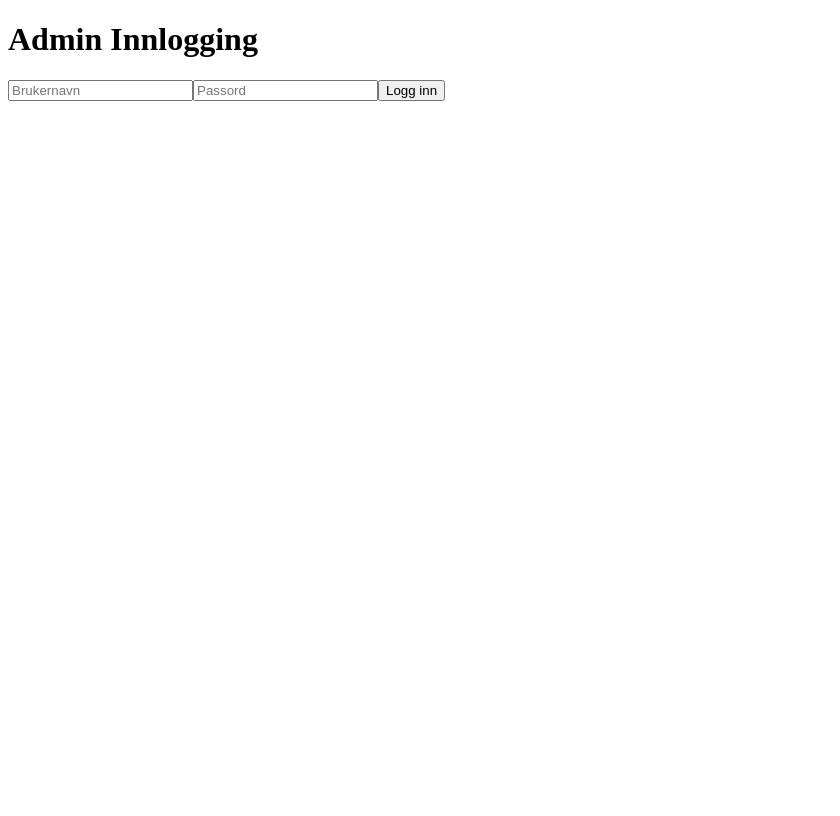
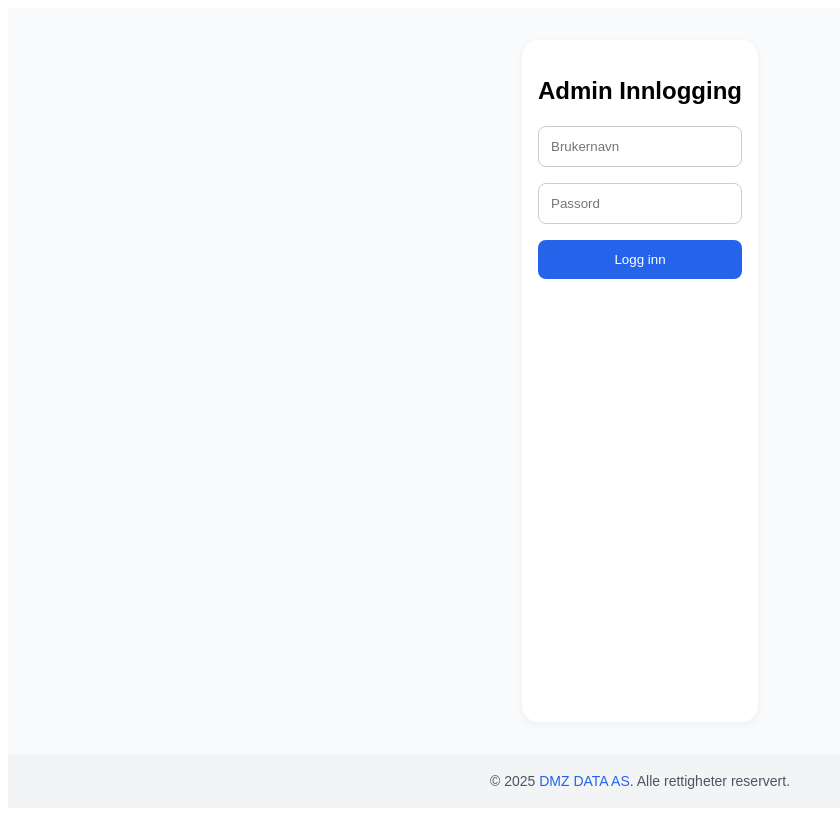
Before and after one commit to anderswr/chatbox-config, a Next.js app: page /admin in a window 1280 px wide. Shown: the whole page, without its empty margins (0-840 px from the left). Built offline with nearby package versions, Linux system fonts and the light colour scheme.

Commit message:
Update admin.js

```diff
--- a/pages/admin.js
+++ b/pages/admin.js
@@ -49,56 +49,115 @@ export default function Admin() {
     else alert("Kunne ikke lagre");
   }
 
+  const layoutStyle = {
+    fontFamily: "sans-serif",
+    lineHeight: "1.6",
+    display: "flex",
+    flexDirection: "column",
+    minHeight: "100vh",
+    backgroundColor: "#f9fafb",
+  };
+
+  const containerStyle = {
+    flex: 1,
+    maxWidth: "600px",
+    margin: "2rem auto",
+    padding: "1rem",
+    backgroundColor: "white",
+    borderRadius: "1rem",
+    boxShadow: "0 2px 8px rgba(0, 0, 0, 0.05)",
+  };
+
+  const footerStyle = {
+    padding: "1rem",
+    textAlign: "center",
+    backgroundColor: "#f3f4f6",
+    fontSize: "0.875rem",
+    color: "#4b5563",
+  };
+
   if (!isLoggedIn) {
     return (
-      <div className="p-4 max-w-md mx-auto">
-        <h1 className="text-xl font-bold mb-4">Admin Innlogging</h1>
-        <form onSubmit={handleLogin} className="space-y-4">
+      <div style={layoutStyle}>
+        <div style={containerStyle}>
+          <h1 style={{ fontSize: "1.5rem", fontWeight: "bold", marginBottom: "1rem" }}>Admin Innlogging</h1>
+          <form onSubmit={handleLogin} style={{ display: "flex", flexDirection: "column", gap: "1rem" }}>
             <input
-            className="w-full p-2 border"
+              style={{ padding: "0.75rem", border: "1px solid #ccc", borderRadius: "0.5rem" }}
               placeholder="Brukernavn"
               value={username}
               onChange={(e) => setUsername(e.target.value)}
             />
             <input
               type="password"
-            className="w-full p-2 border"
+              style={{ padding: "0.75rem", border: "1px solid #ccc", borderRadius: "0.5rem" }}
               placeholder="Passord"
               value={password}
               onChange={(e) => setPassword(e.target.value)}
             />
-          <button className="bg-blue-600 text-white px-4 py-2 rounded" type="submit">
+            <button
+              type="submit"
+              style={{
+                backgroundColor: "#2563eb",
+                color: "white",
+                padding: "0.75rem",
+                border: "none",
+                borderRadius: "0.5rem",
+                cursor: "pointer",
+              }}
+            >
               Logg inn
             </button>
           </form>
+        </div>
+        <footer style={footerStyle}>
+          © {new Date().getFullYear()} <a href="https://www.dmz.no" style={{ color: "#2563eb", textDecoration: "none" }}>DMZ DATA AS</a>. Alle rettigheter reservert.
+        </footer>
       </div>
     );
   }
 
   return (
-    <main className="p-4 max-w-xl mx-auto">
-      <h1 className="text-xl font-bold mb-4">Rediger Samtalepartneren Liv</h1>
-      <form onSubmit={handleSave} className="space-y-4">
+    <div style={layoutStyle}>
+      <div style={containerStyle}>
+        <h1 style={{ fontSize: "1.5rem", fontWeight: "bold", marginBottom: "1rem" }}>Rediger Samtalepartneren Liv</h1>
+        <form onSubmit={handleSave} style={{ display: "flex", flexDirection: "column", gap: "1rem" }}>
           <div>
-          <label className="block font-medium">System Prompt</label>
+            <label style={{ display: "block", fontWeight: "600", marginBottom: "0.5rem" }}>System Prompt</label>
             <textarea
               value={systemPrompt}
               onChange={(e) => setSystemPrompt(e.target.value)}
-            className="w-full p-2 border rounded"
+              style={{ width: "100%", padding: "0.75rem", borderRadius: "0.5rem", border: "1px solid #ccc" }}
+              rows={4}
             />
           </div>
           <div>
-          <label className="block font-medium">Starttekst (speak)</label>
+            <label style={{ display: "block", fontWeight: "600", marginBottom: "0.5rem" }}>Starttekst (speak)</label>
             <textarea
               value={speakText}
               onChange={(e) => setSpeakText(e.target.value)}
-            className="w-full p-2 border rounded"
+              style={{ width: "100%", padding: "0.75rem", borderRadius: "0.5rem", border: "1px solid #ccc" }}
+              rows={3}
             />
           </div>
-        <button type="submit" className="bg-green-600 text-white px-4 py-2 rounded">
+          <button
+            type="submit"
+            style={{
+              backgroundColor: "#059669",
+              color: "white",
+              padding: "0.75rem",
+              border: "none",
+              borderRadius: "0.5rem",
+              cursor: "pointer",
+            }}
+          >
             Lagre
           </button>
         </form>
-    </main>
+      </div>
+      <footer style={footerStyle}>
+        © {new Date().getFullYear()} <a href="https://www.dmz.no" style={{ color: "#2563eb", textDecoration: "none" }}>DMZ DATA AS</a>. Alle rettigheter reservert.
+      </footer>
+    </div>
   );
 }
```
Lines whose indentation alone changed are shown as unchanged.
